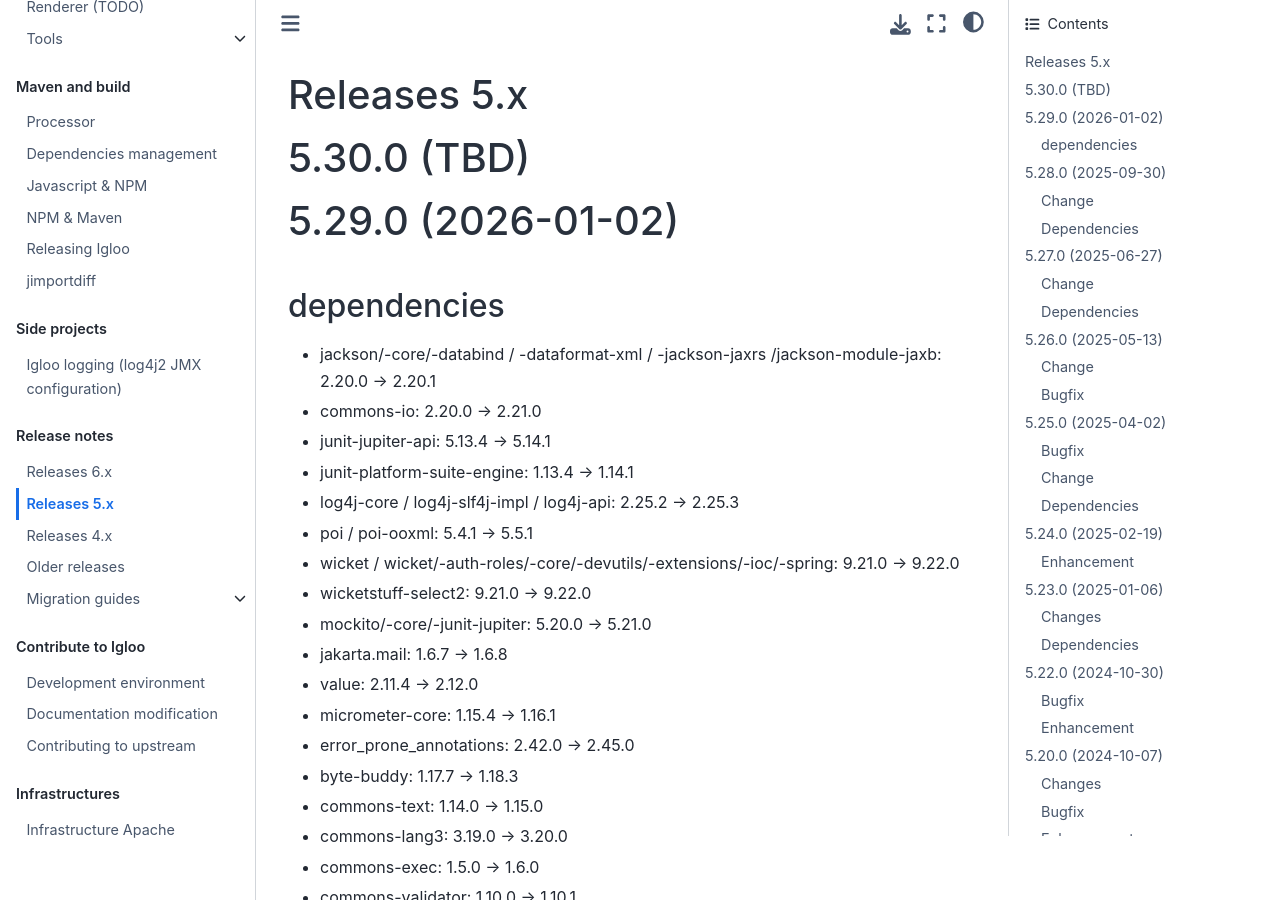
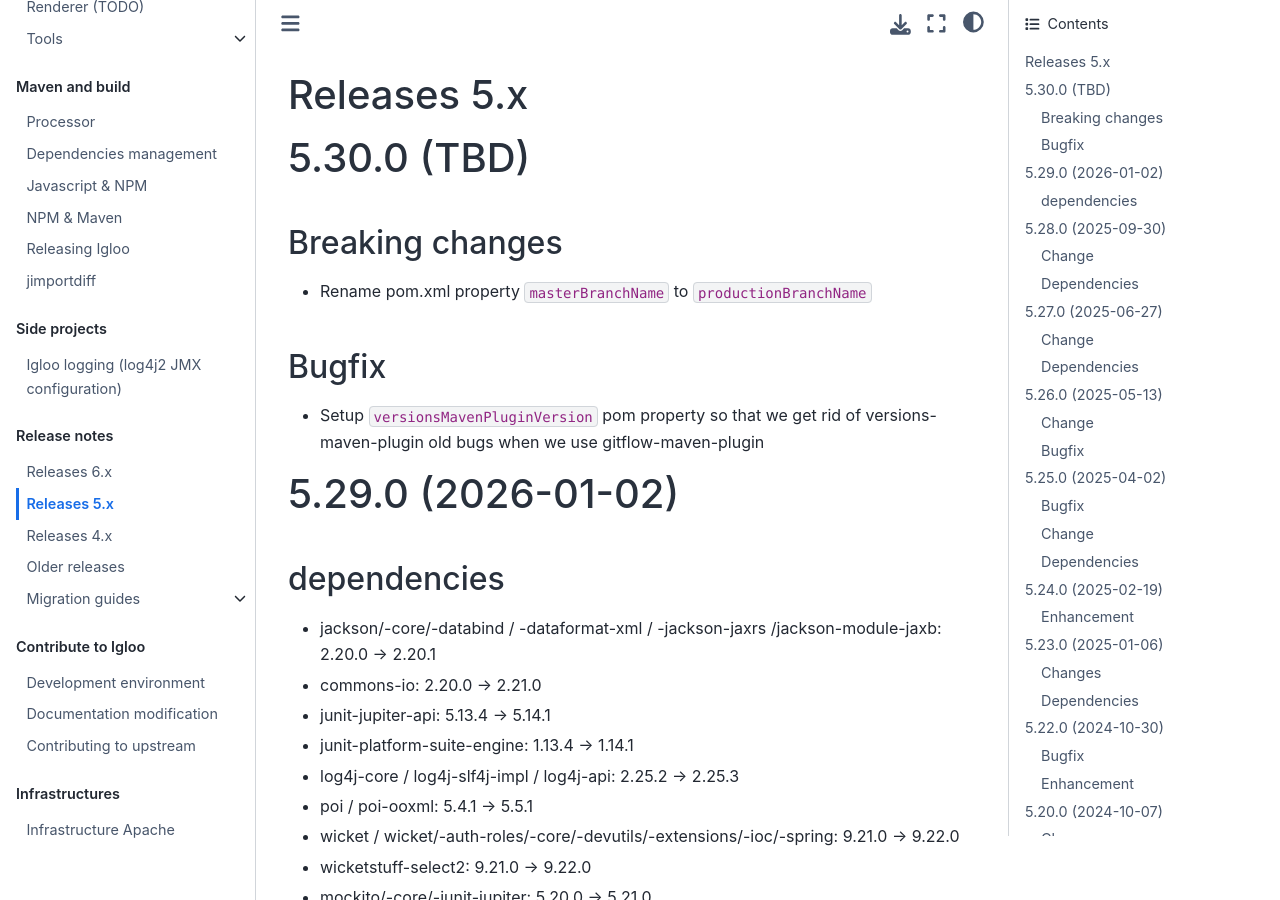
Before and after one commit to igloo-project/igloo-doc, a Sphinx documentation site: the page built from source/release-notes/releases-5.x.md, in a window 1280 px wide and 900 px high. Built offline with Sphinx 7.4.7 and the Sphinx Book theme 1.1.4, drawn with Linux system fonts in a browser that asks for light colours.

Commit message:
branch switch igloo-boot/main/dev/v5-main/v5-dev

```diff
--- a/source/release-notes/releases-5.x.md
+++ b/source/release-notes/releases-5.x.md
@@ -3,6 +3,15 @@
 (v5.30.0)=
 
 # 5.30.0 (TBD)
+
+## Breaking changes
+
+* Rename pom.xml property `masterBranchName` to `productionBranchName`
+
+## Bugfix
+
+* Setup `versionsMavenPluginVersion` pom property so that we get rid of
+  versions-maven-plugin old bugs when we use gitflow-maven-plugin
 
 (v5.29.0)=
 
```
Also changed, not shown: source/init/project-init.md (+3 -2 lines), source/maven/releasing.md (+4 -4 lines), source/release-notes/releases-6.x.md (+6 -0 lines).
